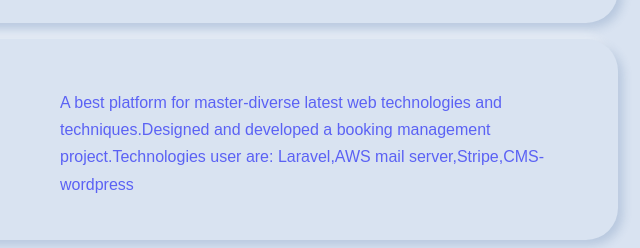
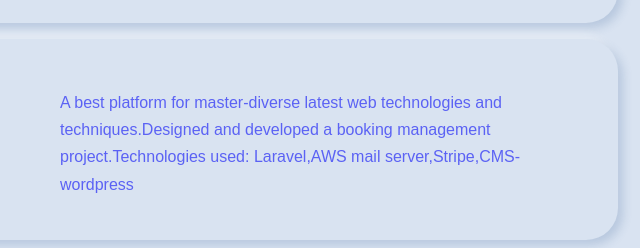
Before and after one commit to zafiraadil/portfolio, a plain HTML site: page index.html in a window 1280 px wide. Shown: the part 2312-2560 px from the top of the page, 592-1232 px from the left. Drawn offline with nearby package versions, Linux system fonts and the light colour scheme; a web font is replaced by a local one.

Commit message:
Update index.html

```diff
--- a/index.html
+++ b/index.html
@@ -238,7 +238,7 @@
               </div>
               <div class="col-md-6">
                 <p class="text-info">A best platform for master-diverse latest web technologies and techniques.Designed and developed a
-                  booking management project.Technologies user are: Laravel,AWS mail server,Stripe,CMS- wordpress</p>
+                  booking management project.Technologies used: Laravel,AWS mail server,Stripe,CMS- wordpress</p>
               </div>
             </div>
 
```
